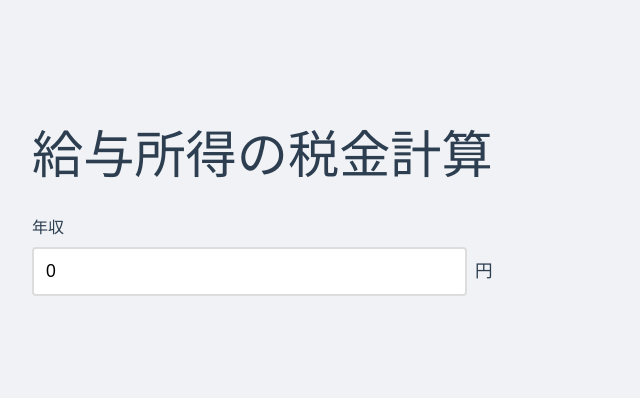
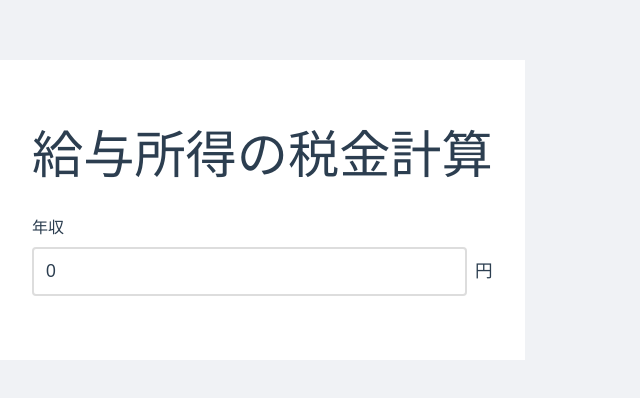
Before and after one commit to ykwyuta/tax, a React (Vite) app: page / in a window 1280 px wide. Shown: the part 190-588 px from the top of the page, without its empty margins (0-640 px from the left). Built offline with nearby package versions, Linux system fonts and the light colour scheme.

Commit message:
スマホから文字が見えない問題に対応

```diff
--- a/src/components/TaxCalculator.tsx
+++ b/src/components/TaxCalculator.tsx
@@ -13,7 +13,13 @@ const formatCurrency = (value: number): string => {
 const Container = styled.div`
   max-width: 800px;
   margin: 0 auto;
-  padding: 2rem;
+  padding: 1rem;
+  color: #2c3e50;
+  background-color: #ffffff;
+
+  @media (min-width: 768px) {
+    padding: 2rem;
+  }
 `;
 
 const Title = styled.h1`
@@ -46,10 +52,16 @@ const Input = styled.input`
   border: 2px solid #ddd;
   border-radius: 4px;
   transition: border-color 0.3s;
+  color: #2c3e50;
+  background-color: #ffffff;
 
   &:focus {
     outline: none;
     border-color: #42b983;
+  }
+
+  &::placeholder {
+    color: #999;
   }
 `;
 
@@ -60,9 +72,13 @@ const Currency = styled.span`
 
 const ResultSection = styled.div`
   background-color: #f8f9fa;
-  padding: 2rem;
+  padding: 1rem;
   border-radius: 8px;
   box-shadow: 0 2px 4px rgba(0, 0, 0, 0.1);
+
+  @media (min-width: 768px) {
+    padding: 2rem;
+  }
 `;
 
 const ResultTitle = styled.h2`
@@ -80,7 +96,7 @@ const ResultItem = styled.div<{ isTotal?: boolean }>`
   justify-content: space-between;
   padding: 0.75rem;
   background-color: ${props => props.isTotal ? '#42b983' : 'white'};
-  color: ${props => props.isTotal ? 'white' : 'inherit'};
+  color: ${props => props.isTotal ? '#ffffff' : '#2c3e50'};
   border-radius: 4px;
   box-shadow: 0 1px 3px rgba(0, 0, 0, 0.1);
   margin-top: ${props => props.isTotal ? '1rem' : '0'};
@@ -115,11 +131,17 @@ const ProcessTitle = styled.h3`
 const ProcessStep = styled.div`
   margin-bottom: 1rem;
   padding: 0.75rem;
-  background-color: white;
+  background-color: #ffffff;
   border-radius: 4px;
+  color: #2c3e50;
 
   &:last-child {
     margin-bottom: 0;
+  }
+
+  h4 {
+    color: #2c3e50;
+    margin-bottom: 0.5rem;
   }
 `;
 
@@ -127,15 +149,21 @@ const Formula = styled.div`
   font-family: monospace;
   margin: 0.5rem 0;
   padding: 0.5rem;
-  background-color: #f0f2f5;
+  background-color: #ffffff;
+  border: 1px solid #e0e0e0;
   border-radius: 4px;
+  color: #2c3e50;
+  overflow-x: auto;
+  white-space: pre-wrap;
+  word-break: break-word;
 `;
 
 const InsuranceDetails = styled.div`
   margin-top: 1rem;
   padding: 1rem;
-  background-color: #f0f2f5;
+  background-color: #ffffff;
   border-radius: 4px;
+  box-shadow: 0 1px 3px rgba(0, 0, 0, 0.1);
 `;
 
 const InsuranceItem = styled.div`
@@ -143,6 +171,7 @@ const InsuranceItem = styled.div`
   justify-content: space-between;
   padding: 0.5rem 0;
   font-size: 0.9rem;
+  color: #2c3e50;
 
   &:not(:last-child) {
     border-bottom: 1px solid #ddd;
```
